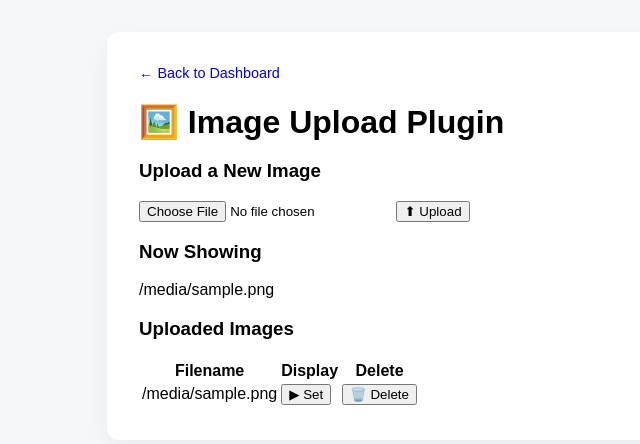
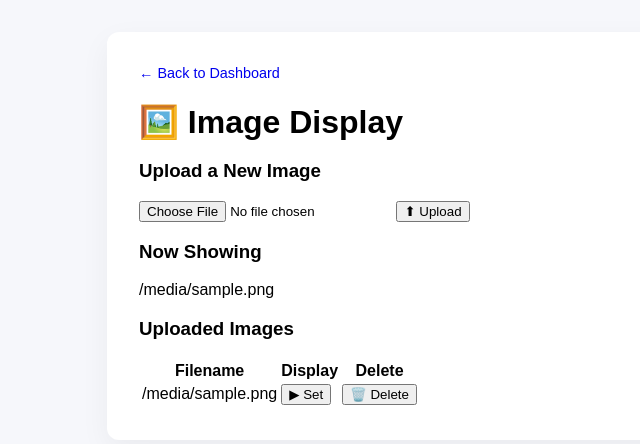
Before and after one commit to AnuKritiW/pipeline-project-AnuKritiW, a Flask app: template web_app/templates/display-image.html in a window 1280 px wide. Shown: the top 444 px of the page, without its empty margins (201-841 px from the left). Run offline with Flask 3, Linux system fonts and the light colour scheme; the template is opened without the code that fills it: most values are stand-ins (such as "Sample title", 1, 10 or a date in 2020).

Commit message:
Rename Image display profile card.

```diff
--- a/web_app/templates/display-image.html
+++ b/web_app/templates/display-image.html
@@ -1,13 +1,13 @@
 <!doctype html>
 <html>
 <head>
-  <title>Image Upload Plugin - PiPeline</title>
+  <title>Image Display - PiPeline</title>
   <link rel="stylesheet" href="{{ url_for('static', filename='style.css') }}">
 </head>
 <body>
   <div class="container">
     <a href="/" style="text-decoration:none;font-size:0.9rem">&larr; Back to Dashboard</a>
-    <h1>🖼️ Image Upload Plugin</h1>
+    <h1>🖼️ Image Display</h1>
 
     <h3>Upload a New Image</h3>
     <form method="POST" enctype="multipart/form-data">
```
